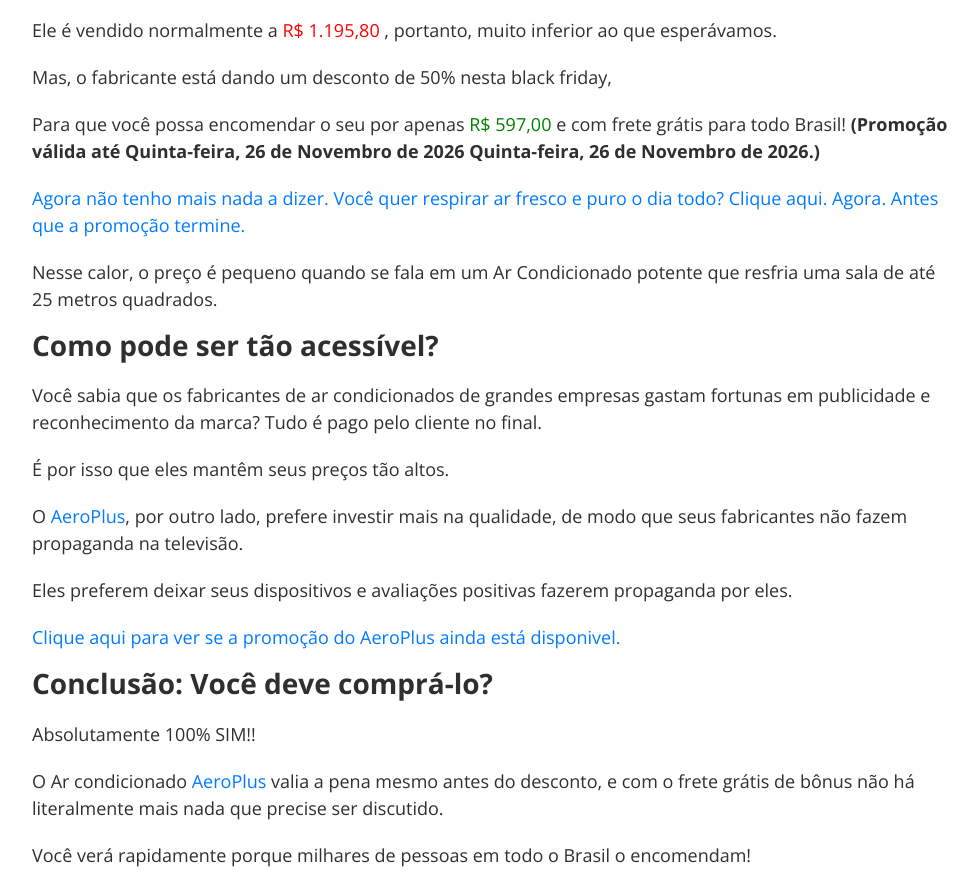
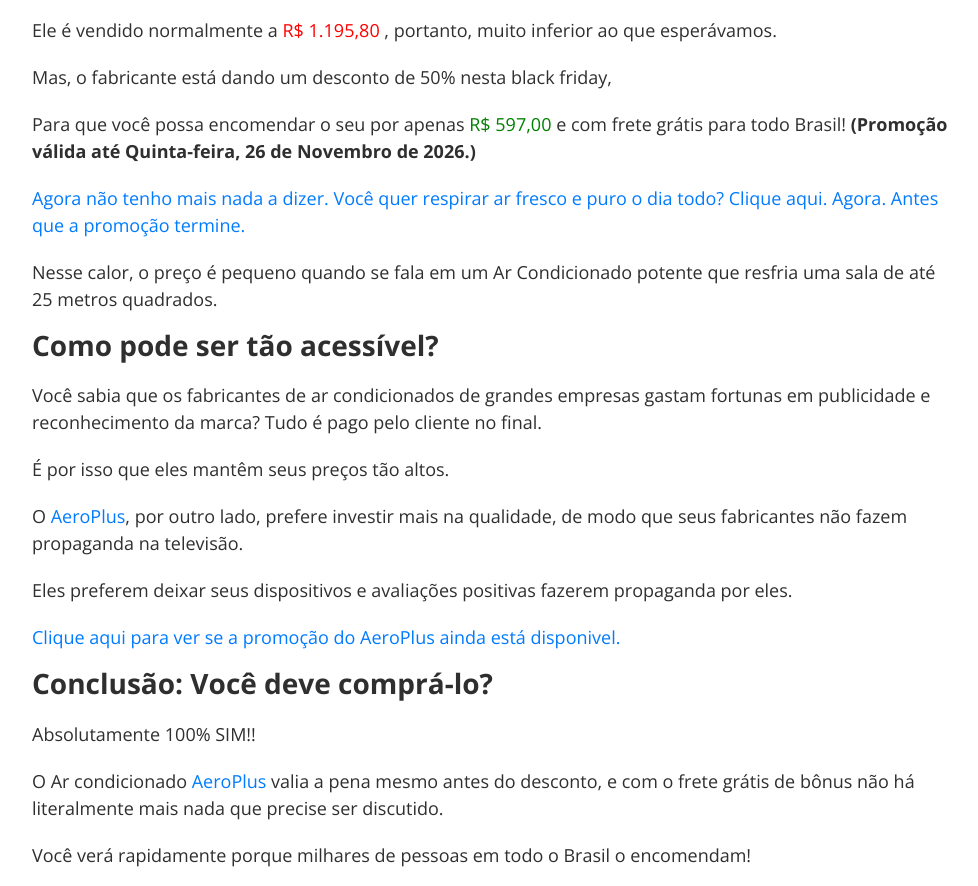
Before and after one commit to Quaresma-PP/arplusuper.com, a plain HTML site: page adv_1/index.html in a window 1280 px wide. Shown: the part 8316-9202 px from the top of the page, without its empty margins (53-1031 px from the left). Drawn offline with nearby package versions, Linux system fonts and the light colour scheme.

Commit message:
Update index.html

```diff
--- a/adv_1/index.html
+++ b/adv_1/index.html
@@ -333,7 +333,7 @@
 
           <p>Mas, o fabricante está dando um desconto de 50% nesta black friday,</p>
 
-          <p>Para que você possa encomendar o seu por apenas<span style="color:green"> R$ 597,00</span> e com frete grátis para todo Brasil! <b>(Promoção válida até Quinta-feira, 26 de Novembro de 2026 <span id="data-promo"></span>.)</b>
+          <p>Para que você possa encomendar o seu por apenas<span style="color:green"> R$ 597,00</span> e com frete grátis para todo Brasil! <b>(Promoção válida até <span id="data-promo"></span>.)</b>
 </p>
 
 <script>
```
